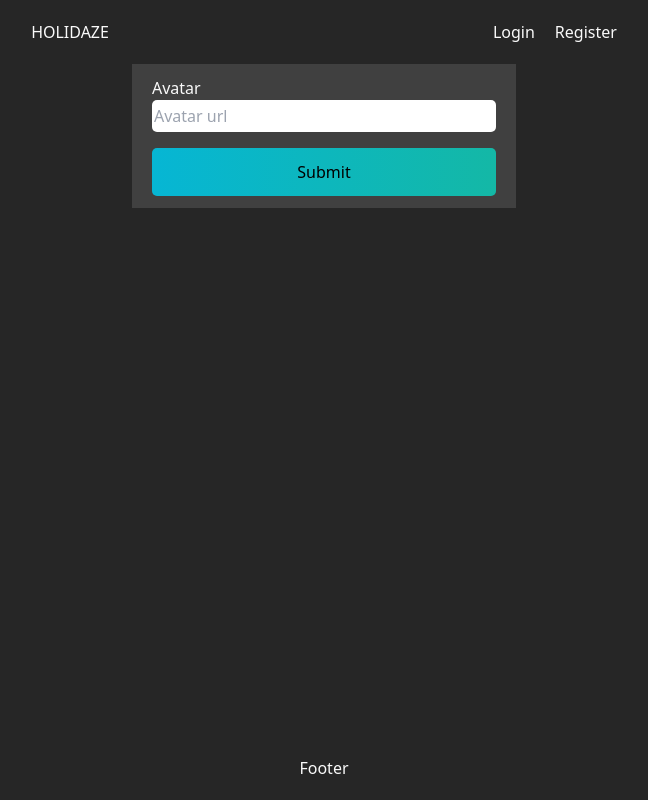
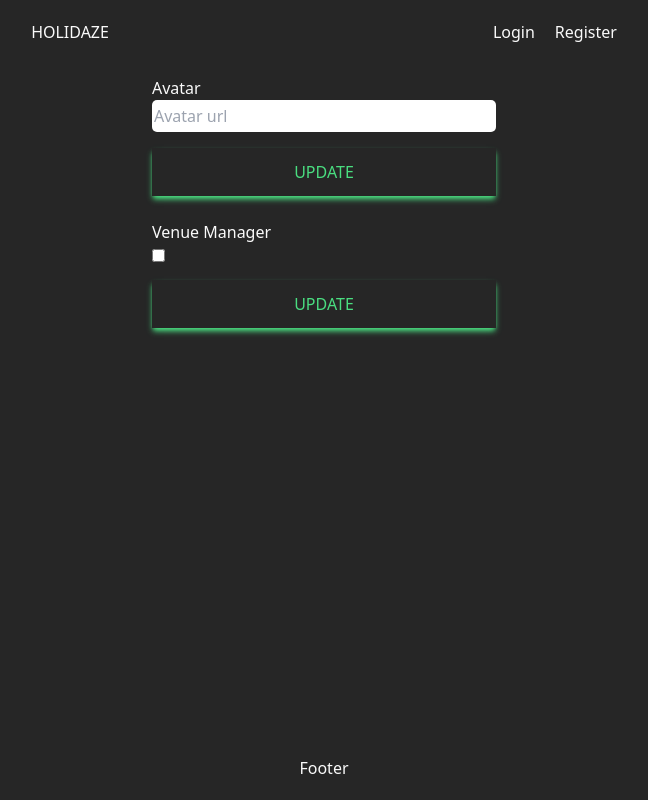
Before and after one commit to MartinP3/project-exam-2, a React (Vite) app: page /profile/edit/1 in a window 1280 px wide. Shown: the whole page, without its empty margins (316-964 px from the left). Built offline with nearby package versions, Linux system fonts and the light colour scheme; no server answers.

Commit message:
added buttons to show all the bookings and venues respectively, also added fallback images in case of 403 results and lack of image

```diff
--- a/src/components/profile/EditProfile.jsx
+++ b/src/components/profile/EditProfile.jsx
@@ -1,4 +1,4 @@
-import React from "react";
+import React, { useState, useEffect } from "react";
 import { useForm } from "react-hook-form";
 import { PROFILES_URL } from "../../utils/ApiUrls";
 
@@ -7,16 +7,49 @@ export function EditProfile() {
     register,
     handleSubmit,
     formState: { errors },
+    setValue,
   } = useForm();
 
   const userName = window.location.pathname.substring(
     window.location.pathname.lastIndexOf("/") + 1
   );
+
+  // Avatar url fetching
+  useEffect(() => {
+    const fetchData = async () => {
+      try {
+        const response = await fetch(`${PROFILES_URL}/${userName}`, {
+          method: "GET",
+          headers: {
+            "Content-Type": "application/json",
+            Authorization: `Bearer ${token}`,
+          },
+        });
+        if (response.ok) {
+          const data = await response.json();
+
+          setValue("avatar", data.avatar);
+          setValue("venueManager", data.venueManager);
+        } else {
+          console.log("Failed to fetch the profile picture data");
+        }
+      } catch (error) {
+        console.log("There was an error fetching the data", error);
+      }
+    };
+
+    fetchData();
+  }, [userName]);
+
   const params = "media";
 
   const token = localStorage.getItem("accessToken");
 
-  const onSubmit = async (data) => {
+  const [SuccessMessageAvatar, setSuccessMessageAvatar] = useState("");
+  const [SuccessMessageManager, setSuccessMessageManager] = useState("");
+
+  // Avatar url updating
+  const onSubmitAvatar = async (data) => {
     try {
       const response = await fetch(`${PROFILES_URL}/${userName}/${params}`, {
         method: "PUT",
@@ -28,7 +61,30 @@ export function EditProfile() {
       });
 
       if (response.ok) {
-        console.log("It.. it went well???");
+        setSuccessMessageAvatar("Profile picture updated");
+      } else {
+        console.log("Something went wrong :(");
+      }
+    } catch (error) {
+      console.log("Something went EXTRA WRONG!", error);
+    }
+  };
+
+  // Manager status updating
+  const onSubmitManager = async (data) => {
+    try {
+      const response = await fetch(`${PROFILES_URL}/${userName}`, {
+        method: "PUT",
+        headers: {
+          "Content-Type": "application/json",
+          Authorization: `Bearer ${token}`,
+        },
+        body: JSON.stringify(data),
+      });
+
+      if (response.ok) {
+        setSuccessMessageManager("Manager status updated");
+        localStorage.setItem("venueManager", data.venueManager);
       } else {
         console.log("Something went wrong :(");
       }
@@ -38,9 +94,10 @@ export function EditProfile() {
   };
 
   return (
+    <div className="flex flex-col">
       <form
-      onSubmit={handleSubmit(onSubmit)}
-      className="bg-neutral-700 py-3 px-5 w-96"
+        onSubmit={handleSubmit(onSubmitAvatar)}
+        className="py-3 px-5 w-96"
       >
         <div className="mb-2">
           <p>Avatar</p>
@@ -50,12 +107,37 @@ export function EditProfile() {
             {...register("avatar")}
             placeholder="Avatar url"
           />
+          <p className="text-green-400 -mt-1">{SuccessMessageAvatar}</p>
           <p className="text-red-400 -mt-1">{errors.url?.message}</p>
         </div>
+        <button
+          className=' type="submit"
+          className=" h-12 mt-2 w-full uppercase cursor-pointer text-green-400 shadow-md shadow-green-400 hover:text-green-500 hover:shadow-green-500"'
+        >
+          update
+        </button>
+      </form>
+      <form
+        onSubmit={handleSubmit(onSubmitManager)}
+        className="py-3 px-5 w-96"
+      >
+        <div className="mb-2">
+          <p>Venue Manager</p>
           <input
-        type="submit"
-        className="p-3 mt-2 w-full cursor-pointer bg-gradient-to-r from-cyan-500 to-teal-500"
+            type="checkbox"
+            className="mb-1"
+            {...register("venueManager")}
           />
+          <p className="text-green-400 -mt-1">{SuccessMessageManager}</p>
+          <p className="text-red-400 -mt-1">{errors.url?.message}</p>
+        </div>
+        <button
+          className=' type="submit"
+          className=" h-12 mt-2 w-full uppercase cursor-pointer text-green-400 shadow-md shadow-green-400 hover:text-green-500 hover:shadow-green-500"'
+        >
+          update
+        </button>
       </form>
+    </div>
   );
 }
--- a/src/components/profile/Profile.jsx
+++ b/src/components/profile/Profile.jsx
@@ -51,6 +51,20 @@ export function SingleProfile() {
           <h1 className="text-4xl text-center my-2">{data.name}</h1>
         </div>
         <h2 className=" text-3xl mb-2 mx-4 text-center">Bookings</h2>
+        {data.bookings && data.bookings.length > 0 && (
+          <div className="flex justify-center">
+            <button
+              className={`uppercase w-60 p-3 ${
+                showAllBookings
+                  ? "text-red-400 shadow-md shadow-red-400 hover:text-red-500 hover:shadow-red-500 mb-4"
+                  : "text-green-400 shadow-md shadow-green-400 hover:text-green-500 hover:shadow-green-500"
+              }`}
+              onClick={handleShowBookings}
+            >
+              {showAllBookings ? "Show Less" : "Show All"}
+            </button>
+          </div>
+        )}
         <div
           className={`w-full gap-6 grid ${
             !showAllBookings || "md:grid-cols-2 sm:grid-cols-1"
@@ -67,6 +81,11 @@ export function SingleProfile() {
                 <img
                   src={data.venue.media}
                   className="w-1/3 h-24"
+                  onError={(e) => {
+                    e.target.onerror = null;
+                    e.target.src =
+                      "https://dummyimage.com/300x300/000/fff&text=403PICTURE";
+                  }}
                 />
                 <div className="flex flex-col w-1/3">
                   <p>{data.venue.name}</p>
@@ -83,21 +102,21 @@ export function SingleProfile() {
               </div>
             ))}
         </div>
-        {data.bookings && data.bookings.length > 0 && (
+        <h2 className=" text-3xl mb-2 mt-6 mx-4 text-center">Venues</h2>
+        {data.venues && data.venues.length > 0 && (
           <div className="flex justify-center">
             <button
-              className={`uppercase w-60 p-3 ${
-                showAllBookings
-                  ? "text-red-400 shadow-md shadow-red-400 hover:text-red-500 hover:shadow-red-500 mt-4"
+              className={`uppercase p-3 w-60 ${
+                showAllVenues
+                  ? "text-red-400 shadow-md shadow-red-400 hover:text-red-500 hover:shadow-red-500 mb-4"
                   : "text-green-400 shadow-md shadow-green-400 hover:text-green-500 hover:shadow-green-500"
               }`}
-              onClick={handleShowBookings}
+              onClick={handleShowVenues}
             >
-              {showAllBookings ? "Show Less" : "Show All"}
+              {showAllVenues ? "Show Less" : "Show All"}
             </button>
           </div>
         )}
-        <h2 className=" text-3xl mb-2 mt-6 mx-4 text-center">Venues</h2>
         <div
           className={`w-full gap-6 grid ${
             !showAllVenues || "md:grid-cols-2 sm:grid-cols-1"
@@ -114,6 +133,11 @@ export function SingleProfile() {
                 <img
                   src={venue.media}
                   className="w-1/3 h-24"
+                  onError={(e) => {
+                    e.target.onerror = null;
+                    e.target.src =
+                      "https://dummyimage.com/300x300/000/fff&text=403PICTURE";
+                  }}
                 />
                 <div className="flex flex-col w-1/3">
                   <p className="font-bold">{venue.name}</p>
@@ -130,20 +154,6 @@ export function SingleProfile() {
               </div>
             ))}
         </div>
-        {data.venues && data.venues.length > 0 && (
-          <div className="flex justify-center">
-            <button
-              className={`uppercase p-3 w-60 ${
-                showAllVenues
-                  ? "text-red-400 shadow-md shadow-red-400 hover:text-red-500 hover:shadow-red-500 mt-4"
-                  : "text-green-400 shadow-md shadow-green-400 hover:text-green-500 hover:shadow-green-500"
-              }`}
-              onClick={handleShowVenues}
-            >
-              {showAllVenues ? "Show Less" : "Show All"}
-            </button>
-          </div>
-        )}
       </div>
     </div>
   );
```
Lines whose indentation alone changed are shown as unchanged.
